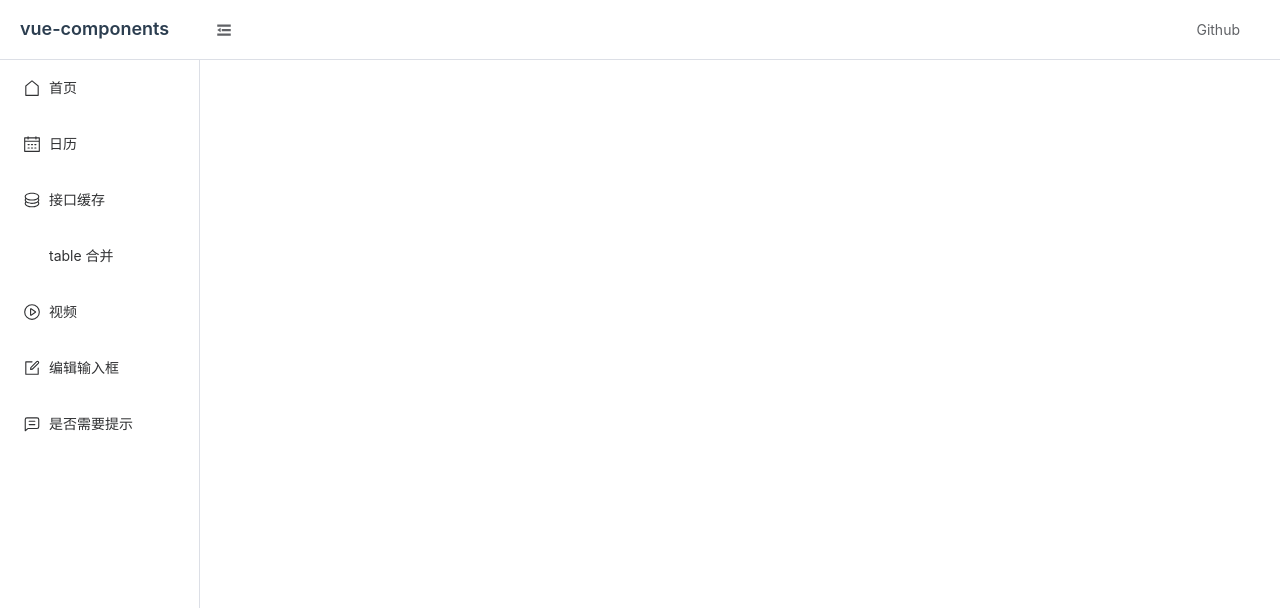
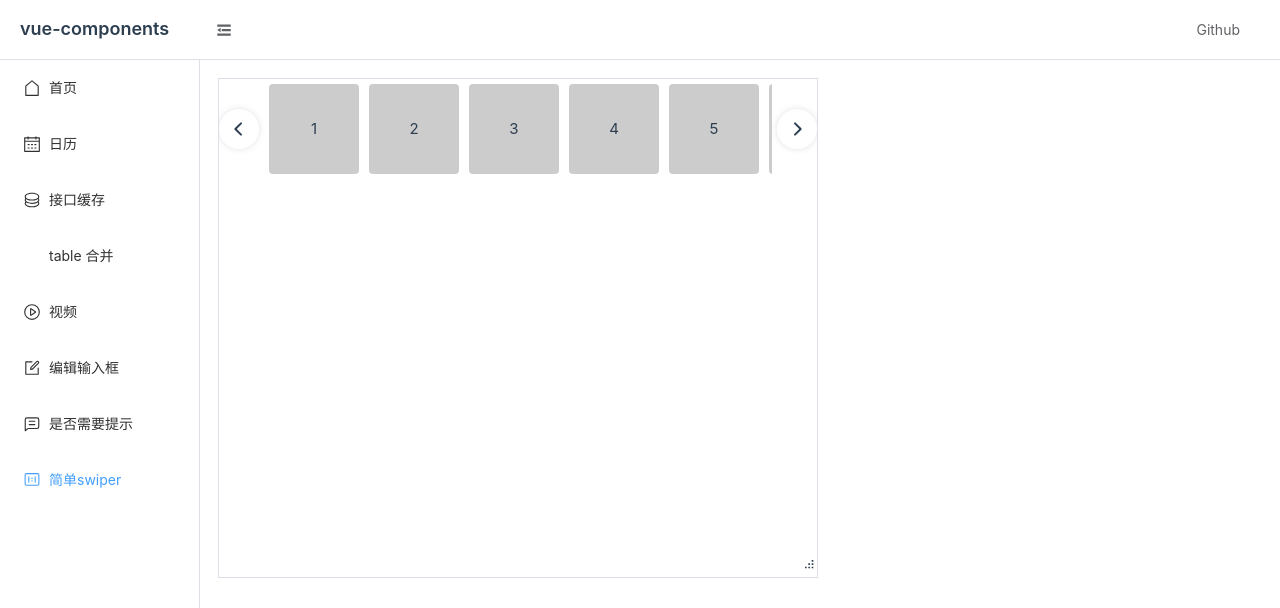
Before and after one commit to fxss5201/vue-components, a Vue app: page /#/simpleSwiper in a window 1280 px wide. Shown: the top 608 px of the page. Built offline with nearby package versions, Linux system fonts and the light colour scheme.

Commit message:
feat: 自适应的简单swiper组件

```diff
--- a/src/components/ResizeCard.vue
+++ b/src/components/ResizeCard.vue
@@ -165,6 +165,7 @@ watch(
 .resize-card {
   position: relative;
   overflow: hidden auto;
+  border: 1px solid var(--el-menu-border-color);
   .resize-card__resize {
     position: absolute;
     bottom: 2px;
--- a/src/components/SimpleSwiper.vue
+++ b/src/components/SimpleSwiper.vue
@@ -1,11 +1,128 @@
 <template>
-  <div class="simple-swiper"></div>
+  <div class="simple-swiper" ref="simpleSwiper">
+    <div class="simple-swiper-arrow" v-if="isHadButton" @click="doChangeMarginLeft('l')">
+      <el-icon :size="16"><ArrowLeftBold /></el-icon>
+    </div>
+    <div class="simple-swiper-wrapper" ref="simpleSwiperWeapper">
+      <div class="simple-swiper-content" ref="simpleSwiperContent">
+        <slot></slot>
+      </div>
+    </div>
+    <div class="simple-swiper-arrow" v-if="isHadButton" @click="doChangeMarginLeft('r')">
+      <el-icon :size="16"><ArrowRightBold /></el-icon>
+    </div>
+  </div>
 </template>
 
 <script lang="ts" setup>
+import { ArrowLeftBold, ArrowRightBold } from '@element-plus/icons-vue'
+import { nextTick, ref, onMounted } from 'vue'
+import { useDebounceFn, useResizeObserver } from '@vueuse/core'
 
+const props = withDefaults(
+  defineProps<{
+    itemWidth?: number
+    length?: number
+  }>(),
+  {
+    itemWidth: 100,
+    length: 10
+  }
+)
+
+const simpleSwiper = ref<HTMLDivElement>()
+const simpleSwiperWeapper = ref<HTMLDivElement>()
+const simpleSwiperContent = ref<HTMLDivElement>()
+const isHadButton = ref(false)
+const singleChangeWidth = ref(0)
+const maxCanChangeNum = ref(0)
+const nowChangeNum = ref(0)
+
+const debouncedFn = useDebounceFn(() => {
+  doCreateSwiper()
+}, 200, { maxWait: 800 })
+useResizeObserver(simpleSwiper, () => {
+  debouncedFn()
+})
+
+onMounted(() => {
+  doCreateSwiper()
+})
+
+function doCreateSwiper () {
+  nextTick(() => {
+    createSwiper()
+  })
+}
+function createSwiper () {
+  const simpleSwiperWeapperWidth = simpleSwiperWeapper.value?.offsetWidth as number
+  const simpleSwiperContentWidth = props.itemWidth * props.length
+  if (simpleSwiperContent.value) {
+    simpleSwiperContent.value.style.width = `${simpleSwiperContentWidth}px`
+    simpleSwiperContent.value.style.marginLeft = '0px'
+    const num = Math.floor(simpleSwiperWeapperWidth / props.itemWidth)
+    singleChangeWidth.value = num * props.itemWidth
+    maxCanChangeNum.value = Math.ceil(props.length / num)
+    nowChangeNum.value = maxCanChangeNum.value
+    let isHadButtonCur = false
+    if (simpleSwiperContentWidth > simpleSwiperWeapperWidth) {
+      isHadButtonCur = true
+    }
+    let isNeedDone = false
+    if (isHadButton.value !== isHadButtonCur) {
+      isNeedDone = true
+    }
+    isHadButton.value = isHadButtonCur
+    if (isNeedDone) doCreateSwiper()
+  }
+}
+
+function doChangeMarginLeft (flag: string) {
+  if (!simpleSwiperContent.value) return
+  let nowMarginLeft = simpleSwiperContent.value.style.marginLeft
+  let curMarginLeft = nowMarginLeft ? parseInt(nowMarginLeft) : 0
+  if (flag === 'r') {
+    if (nowChangeNum.value > 1) {
+      curMarginLeft -= singleChangeWidth.value
+      nowChangeNum.value--
+    }
+  } else {
+    if (nowChangeNum.value < maxCanChangeNum.value) {
+      curMarginLeft += singleChangeWidth.value
+      nowChangeNum.value++
+    }
+  }
+  simpleSwiperContent.value.style.marginLeft = `${curMarginLeft}px`
+}
 </script>
 
 <style lang="scss" scoped>
-
+.simple-swiper {
+  display: flex;
+  align-items: center;
+  .simple-swiper-arrow {
+    flex: 0 0 40px;
+    width: 40px;
+    height: 40px;
+    background: #fff;
+    border-radius: 50%;
+    box-shadow: 0px 0px 6px 0px rgba(75, 75, 75, 0.16);
+    display: flex;
+    align-items: center;
+    justify-content: center;
+    cursor: pointer;
+    &:hover {
+      color: var(--el-color-primary);
+    }
+  }
+  .simple-swiper-wrapper {
+    margin: 0 5px;
+    flex: auto;
+    overflow: hidden;
+    .simple-swiper-content {
+      display: flex;
+      transition: all 1s;
+    }
+  }
+}
 </style>
--- a/src/router/index.tsx
+++ b/src/router/index.tsx
@@ -1,5 +1,5 @@
 import { createRouter, createWebHashHistory, type RouteRecordRaw } from 'vue-router'
-import { House, Calendar, Coin, VideoPlay, Edit, ChatLineSquare } from '@element-plus/icons-vue'
+import { House, Calendar, Coin, VideoPlay, Edit, ChatLineSquare, ScaleToOriginal } from '@element-plus/icons-vue'
 
 export const routes: RouteRecordRaw[] = [
   {
@@ -65,6 +65,15 @@ export const routes: RouteRecordRaw[] = [
       title: '是否需要提示',
       icon: <ChatLineSquare />
     }
+  },
+  {
+    path: '/simpleSwiper',
+    name: 'simpleSwiper',
+    component: () => import('../views/SimpleSwiperView.vue'),
+    meta: {
+      title: '简单swiper',
+      icon: <ScaleToOriginal />
+    }
   }
 ]
 
--- /dev/null
+++ b/src/views/SimpleSwiperView.vue
@@ -0,0 +1,37 @@
+<template>
+  <ResizeCard>
+    <SimpleSwiper class="simple-swiper-box">
+      <div class="simple-swiper-item" v-for="item in list" :key="item">
+        <div class="item-title">{{ item }}</div>
+      </div>
+    </SimpleSwiper>
+  </ResizeCard>
+</template>
+
+<script lang="ts" setup>
+import ResizeCard from '@/components/ResizeCard.vue'
+import SimpleSwiper from '@/components/SimpleSwiper.vue'
+import { ref } from 'vue';
+
+const list = ref([1, 2, 3, 4, 5, 6, 7, 8, 9, 10])
+</script>
+
+<style lang="scss" scoped>
+.simple-swiper-box {
+  height: 100px;
+  .simple-swiper-item {
+    flex: 0 0 100px;
+    width: 100px;
+    height: 100px;
+    padding: 5px;
+  }
+  .item-title {
+    background-color: #ccc;
+    border-radius: 4px;
+    height: 100%;
+    display: flex;
+    align-items: center;
+    justify-content: center;
+  }
+}
+</style>
--- a/src/views/TooltipView.vue
+++ b/src/views/TooltipView.vue
@@ -113,9 +113,6 @@ onMounted(() => {
 </script>
 
 <style lang="scss" scoped>
-.resize-box {
-  border: 1px solid var(--el-menu-border-color);
-}
 .list-box {
   padding: 16px;
   .list-item {
```
